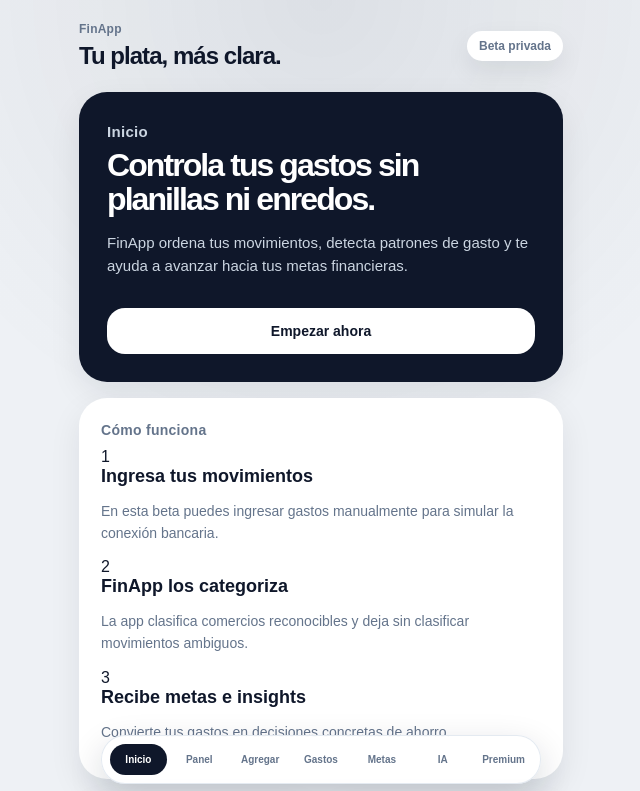
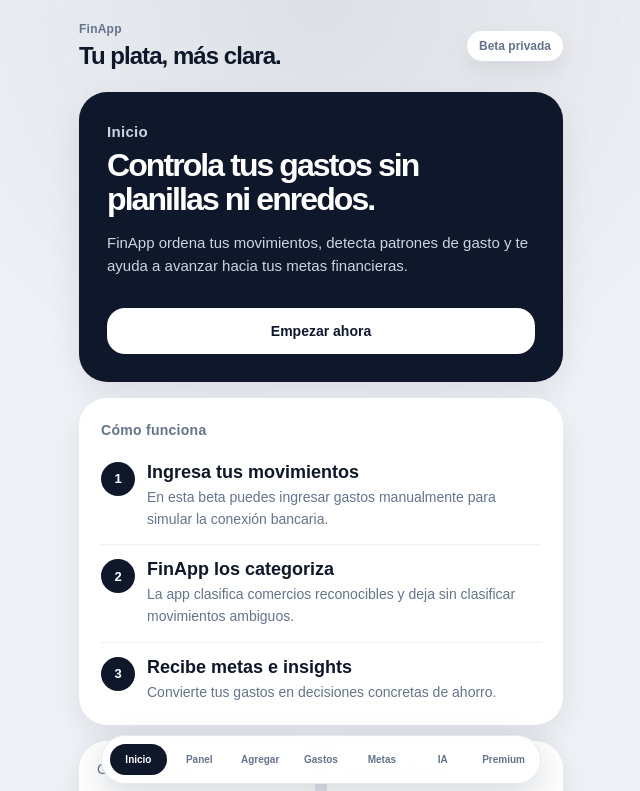
Before and after one commit to cristbaltisne/finapp-mvp, a Next.js app: page / in a window 1280 px wide. Shown: the top 791 px of the page, without its empty margins (319-959 px from the left). Built offline with nearby package versions, Linux system fonts and the light colour scheme.

Commit message:
Update globals.css

```diff
--- a/app/globals.css
+++ b/app/globals.css
@@ -11,7 +11,9 @@ body {
   font-family: Arial, Helvetica, sans-serif;
 }
 
-button {
+button,
+input,
+select {
   font-family: inherit;
 }
 
@@ -275,47 +277,38 @@ button {
   margin-top: 8px;
 }
 
-.goal-card {
-  width: 100%;
-  text-align: left;
-  border: 1px solid transparent;
+.onboarding-step {
+  display: grid;
+  grid-template-columns: 34px 1fr;
+  gap: 12px;
+  padding: 14px 0;
+  border-bottom: 1px solid #eef2f7;
 }
 
-.goal-card.selected {
-  border-color: #0f172a;
-}
-
-.expense-row {
-  border-bottom: 1px solid #eef2f7;
-  padding-bottom: 14px;
-}
-
-.expense-row:last-child {
+.onboarding-step:last-child {
   border-bottom: 0;
   padding-bottom: 0;
 }
 
-.expense-row h3 {
-  margin: 0;
-  font-size: 15px;
+.onboarding-step span {
+  width: 34px;
+  height: 34px;
+  border-radius: 999px;
+  background: #0f172a;
+  color: white;
+  display: inline-flex;
+  align-items: center;
+  justify-content: center;
+  font-size: 13px;
+  font-weight: 900;
 }
 
-.expense-row p {
-  margin: 4px 0 0;
+.onboarding-step h3 {
+  margin: 0 0 4px;
 }
 
-.insight-card {
-  background: white;
-  padding: 22px;
-  border-left: 5px solid #0f172a;
-}
-
-.insight-card span {
-  display: inline-flex;
-  margin-bottom: 10px;
-  font-size: 12px;
-  font-weight: 900;
-  color: #64748b;
+.onboarding-step p {
+  margin: 0;
 }
 
 .form-card {
@@ -365,7 +358,7 @@ button {
 }
 
 .detected-card h3 {
-  margin: 0;
+  margin: 0 0 6px;
   color: #0f172a;
   font-size: 20px;
 }
@@ -378,6 +371,29 @@ button {
   padding: 16px;
   font-size: 14px;
   line-height: 1.5;
+}
+
+.expense-row {
+  border-bottom: 1px solid #eef2f7;
+  padding-bottom: 14px;
+}
+
+.expense-row:last-child {
+  border-bottom: 0;
+  padding-bottom: 0;
+}
+
+.expense-row h3 {
+  margin: 0;
+  font-size: 15px;
+}
+
+.expense-row p {
+  margin: 4px 0 8px;
+}
+
+.expense-row.editable {
+  align-items: flex-start;
 }
 
 .expense-actions {
@@ -401,6 +417,23 @@ button {
   background: #fecaca;
 }
 
+.category-select {
+  width: 100%;
+  border: 1px solid #e2e8f0;
+  background: #f8fafc;
+  color: #0f172a;
+  border-radius: 14px;
+  padding: 10px 12px;
+  font-size: 13px;
+  font-weight: 700;
+  outline: none;
+}
+
+.category-select:focus {
+  border-color: #0f172a;
+  background: white;
+}
+
 .empty-state {
   background: #f8fafc;
   border: 1px dashed #cbd5e1;
@@ -420,6 +453,16 @@ button {
   color: #64748b;
   font-size: 14px;
   line-height: 1.5;
+}
+
+.goal-card {
+  width: 100%;
+  text-align: left;
+  border: 1px solid transparent;
+}
+
+.goal-card.selected {
+  border-color: #0f172a;
 }
 
 .goal-contribution {
@@ -455,6 +498,51 @@ button {
   margin-top: 10px;
   cursor: pointer;
   text-decoration: underline;
+}
+
+.insight-card {
+  background: white;
+  padding: 22px;
+  border-left: 5px solid #0f172a;
+}
+
+.insight-card span {
+  display: inline-flex;
+  margin-bottom: 10px;
+  font-size: 12px;
+  font-weight: 900;
+  color: #64748b;
+}
+
+.benefit-row {
+  display: grid;
+  grid-template-columns: 24px 1fr;
+  gap: 10px;
+  align-items: start;
+  border-bottom: 1px solid #eef2f7;
+  padding: 13px 0;
+}
+
+.benefit-row:last-child {
+  border-bottom: 0;
+  padding-bottom: 0;
+}
+
+.benefit-row span {
+  width: 24px;
+  height: 24px;
+  border-radius: 999px;
+  background: #ecfdf5;
+  color: #166534;
+  display: inline-flex;
+  align-items: center;
+  justify-content: center;
+  font-size: 13px;
+  font-weight: 900;
+}
+
+.benefit-row p {
+  margin: 0;
 }
 
 .nav {
```
